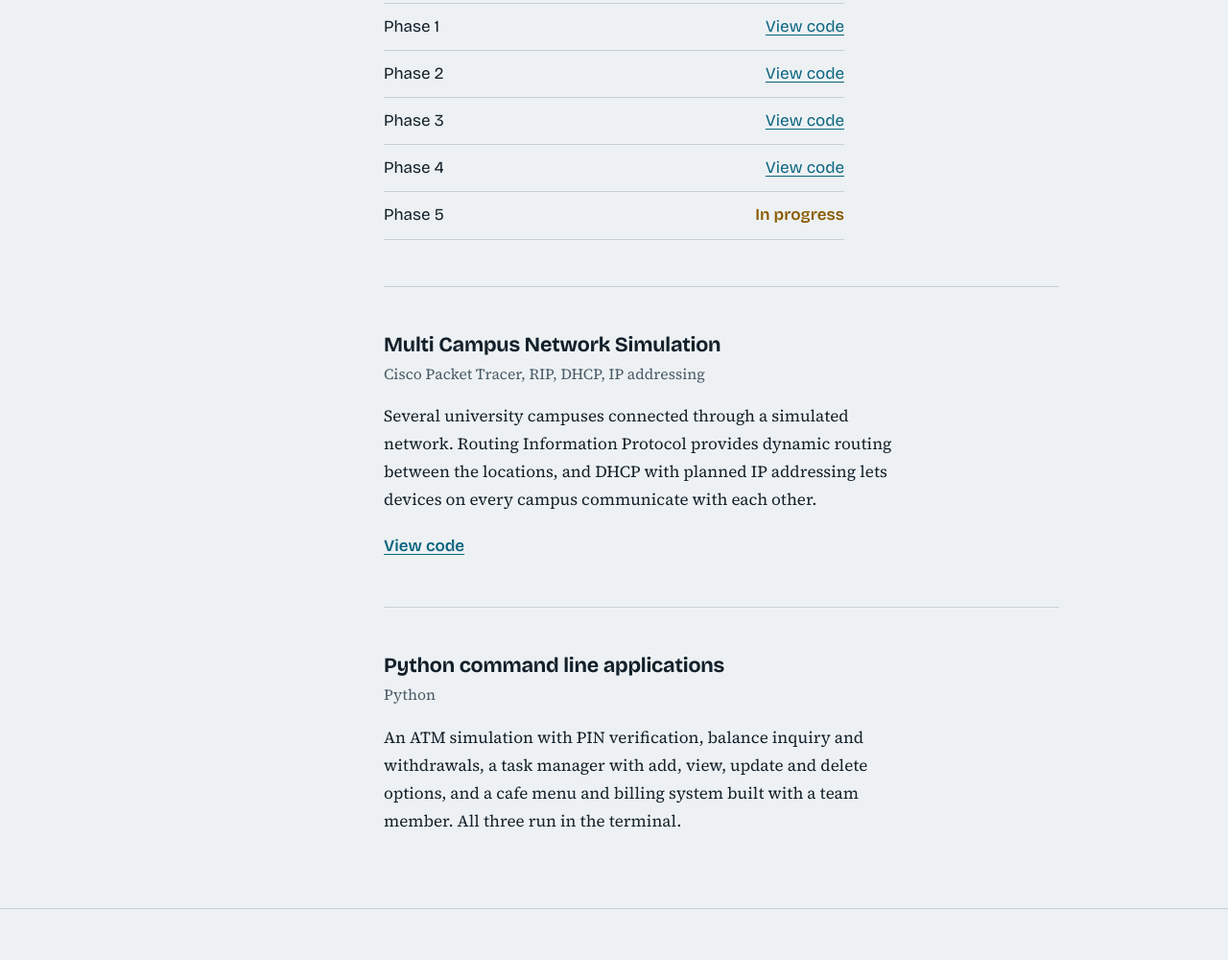
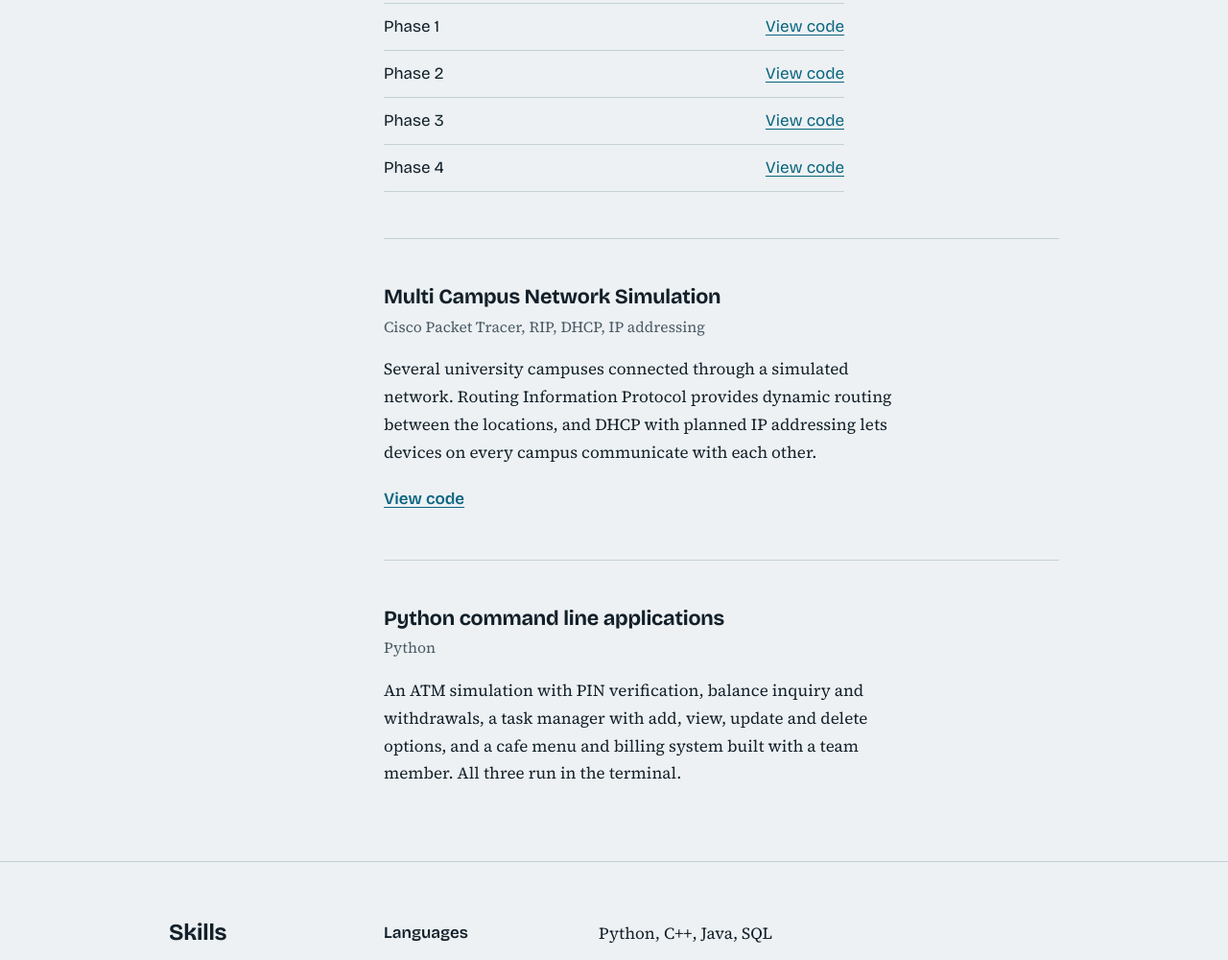
Before and after one commit to abdulrehmanedu9-maker/abdulrehmanedu9-maker.github.io, a plain HTML site: page index.html in a window 1280 px wide. Shown: the part 1936-2936 px from the top of the page at 96% size. Drawn offline with nearby package versions, Linux system fonts and the light colour scheme.

Commit message:
Add files via upload

```diff
--- a/index.html
+++ b/index.html
@@ -89,8 +89,7 @@
               <li><span>Phase 2</span><a href="https://github.com/abdulrehmanedu9-maker/Real-Time-Device-to-Device-Wireless-Communication-System-Using-ESP-NOW-Protocol-Phase-2">View code</a></li>
               <li><span>Phase 3</span><a href="https://github.com/abdulrehmanedu9-maker/-Real-Time-Device-to-Device-Wireless-Communication-System-Using-ESP-NOW-Protocol-Phase-3">View code</a></li>
               <li><span>Phase 4</span><a href="https://github.com/abdulrehmanedu9-maker/Real-Time-Device-to-Device-Wireless-Communication-System-Using-ESP-NOW-Protocol-Phase-4">View code</a></li>
-              <li><span>Phase 5</span><span class="state">In progress</span></li>
-            </ul>
+                          </ul>
 
             <!-- Add a screenshot of your dashboard at images/d2d.png. If the file is missing, this block removes itself. -->
             <figure>
```
